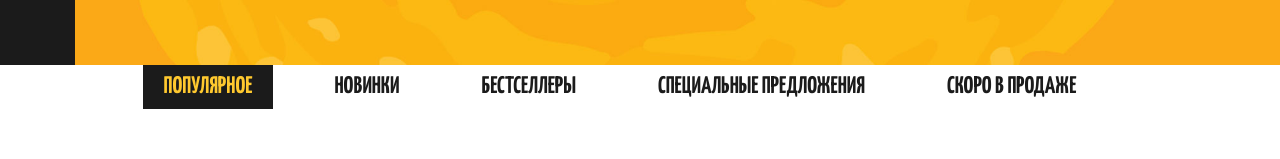
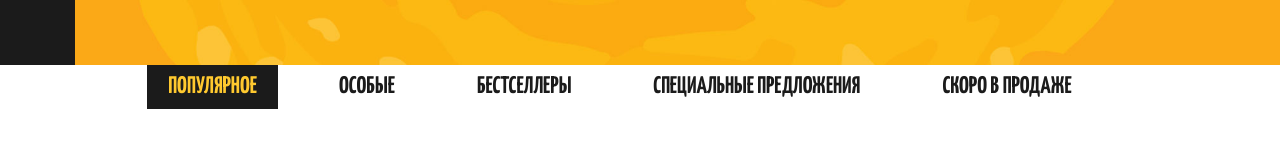
Before and after one commit to AlbinaCoder/tshirts, a plain HTML site: page index.html in a window 1280 px wide. Shown: the part 735-894 px from the top of the page. Drawn offline with nearby package versions, Linux system fonts and the light colour scheme.

Commit message:
new filter changed

```diff
--- a/index.html
+++ b/index.html
@@ -118,7 +118,7 @@
 					<a href="#" data-filter="popular" class="filter__link">Популярное</a>
 				</li>
 				<li class="filter__item">
-					<a href="#" data-filter="new" class="filter__link">Новинки</a>
+					<a href="#" data-filter="new" class="filter__link">Особые</a>
 				</li>
 				<li class="filter__item">
 					<a href="#" data-filter="bestsellers" class="filter__link">Бестселлеры</a>
```
